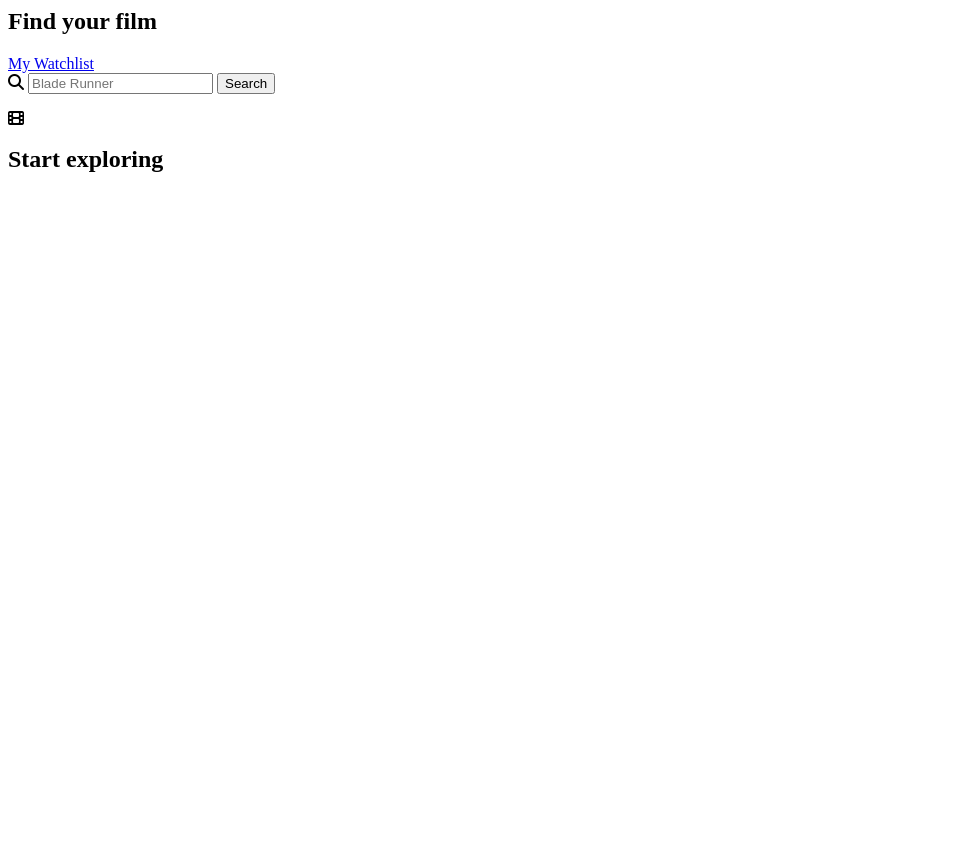
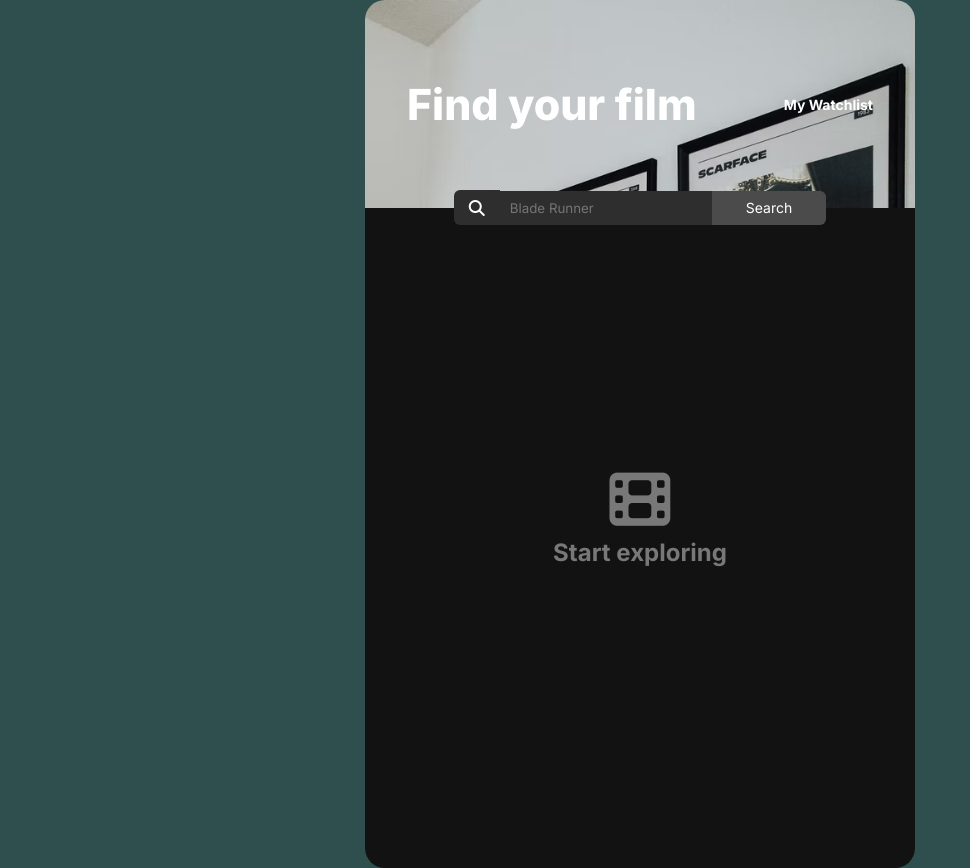
Before and after one commit to SCPassion/movie-watchlist-vite-test, a website built with Vite: page index.html in a window 1280 px wide. Shown: the whole page, without its empty margins (0-970 px from the left). Before the commit the page ends 800 px from the top, so only its background shows below. Built offline with nearby package versions, Linux system fonts and the light colour scheme; no server answers.

Commit message:
re-allo 6

```diff
--- a/index.css
+++ b/index.css
@@ -20,7 +20,7 @@ html, body {
 
 header {
     /* opacity: 20%; */
-    background-image: url("./public/images/background.png");
+    background-image: url("/images/background.png");
     background-size: cover;
     background-size: 100%;
     background-position: top 200px;
--- a/public/index.html
+++ b/index.html
@@ -30,6 +30,6 @@
             </section>
         </main>
 
-        <script src="./index.js" type="module"></script>
+        <script src="src/index.js" type="module"></script>
     </body>
 </html>
```
Also changed, not shown: public/myWatchlist.html (+1 -1 lines), src/index.js (renamed from public/index.js), src/myWatchlist.js (renamed from public/myWatchlist.js).
